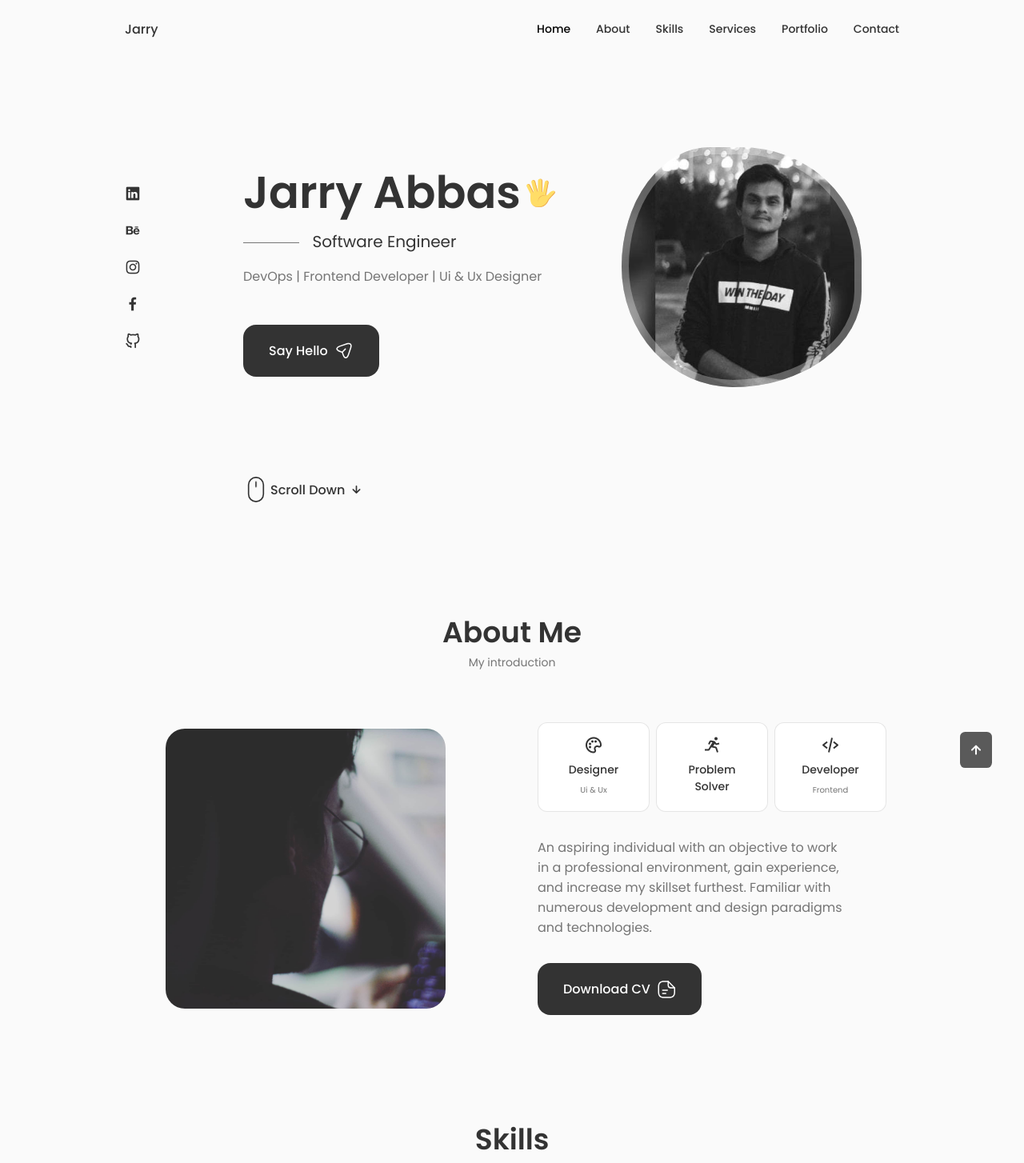
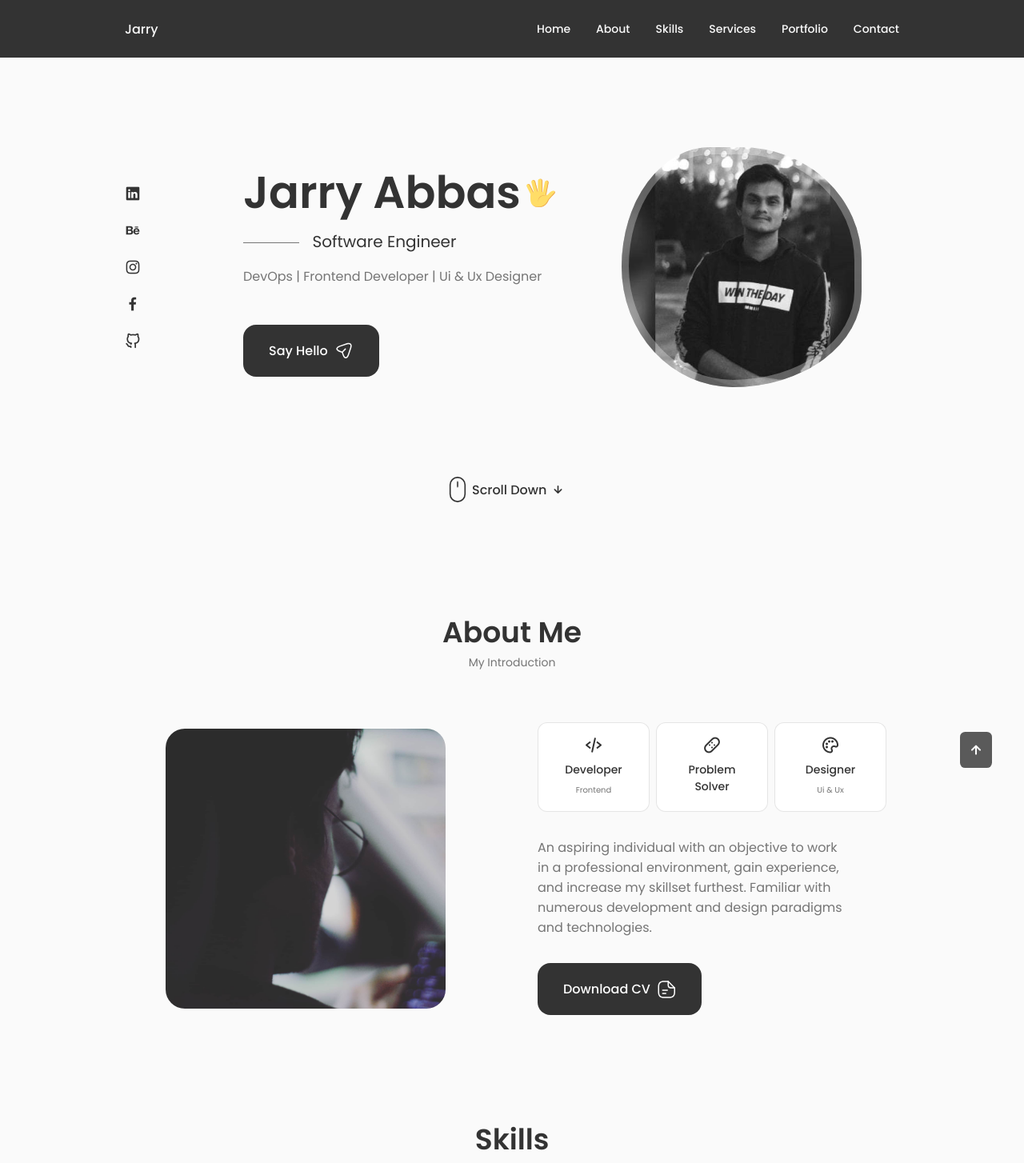
Before and after one commit to jarryabbas110/white-react-portfolio, a React (Create React App) app: page / in a window 1280 px wide. Shown: the top 1454 px of the page at 80% size. Built offline with nearby package versions, Linux system fonts and the light colour scheme.

Commit message:
nav bar changes

```diff
--- a/src/components/About.jsx
+++ b/src/components/About.jsx
@@ -9,7 +9,7 @@ const About = () => {
   return (
     <section className="about section" id='about'>
         <h2 className="section__title">About Me</h2>
-        <span className="section__subtitle">My introduction</span>
+        <span className="section__subtitle">My Introduction</span>
 
         <div className="about__container container grid">
             <img src={AboutImg} alt="myimg" className="about__img" />
--- a/src/components/Info.jsx
+++ b/src/components/Info.jsx
@@ -3,23 +3,24 @@ import React from 'react'
 const Info = () => {
   return (
     <div className="about__info grid">
-        <div className="about__box">
-            <i className="bx bx-palette  about__icon"></i>
-            <h3 className="about__title">Designer</h3>
-            <span className="about__subtitle">Ui & Ux</span>
-        </div>
-
-        <div className="about__box">
-            <i className="bx bx-run  about__icon"></i>
-            <h3 className="about__title">Problem Solver</h3>
-            {/* <span className="about__subtitle">48+ Projects</span> */}
-        </div>
 
         <div className="about__box">
             <i className="bx bx-code-alt  about__icon"></i>
             <h3 className="about__title">Developer</h3>
             <span className="about__subtitle">Frontend</span>
         </div>
+
+        <div className="about__box">
+            <i className="bx bx-band-aid  about__icon"></i>
+            <h3 className="about__title">Problem Solver</h3>
+            {/* <span className="about__subtitle">48+ Projects</span> */}
+        </div>
+
+        <div className="about__box">
+            <i className="bx bx-palette  about__icon"></i>
+            <h3 className="about__title">Designer</h3>
+            <span className="about__subtitle">Ui & Ux</span>
+        </div>
     </div>
   )
 }
--- a/src/components/Services.jsx
+++ b/src/components/Services.jsx
@@ -11,7 +11,7 @@ const Services = () => {
   return (
     <section className="services section" id="services">
         <h2 className="section__title">Services</h2>
-        <span className="section__subtitle">What I offer</span>
+        <span className="section__subtitle">What I Offer</span>
 
         <div className="services__container container grid">
             <div className="services__content">
--- a/src/components/header.css
+++ b/src/components/header.css
@@ -4,7 +4,7 @@
     top: 0;
     left: 0;
     z-index: var(--z-fixed);
-    background-color: var(--body-color);
+    background-color: var(--title-color);
 }
 
 .nav {
@@ -16,7 +16,7 @@
 }
 
 .nav__logo, .nav__toggle {
-        color: var(--title-color);
+        color: var(--body-color);
         font-weight: var(--font-medium);
 }
 
@@ -30,7 +30,7 @@
     flex-direction: column;
     align-items: center;
     font-size: var(--small-font-size);
-    color: var(--title-color);
+    color: var(--body-color);
     font-weight: var(--font-medium);
     transition: .3s;
 }
@@ -43,7 +43,7 @@
 /* active link */
 
 .active-link, .nav__link:hover {
-    color: var(--title-color-dark);
+    color: var(rgb(70, 70, 70));
     /* color: crimson ; */
 }
 
--- a/src/components/home.css
+++ b/src/components/home.css
@@ -86,7 +86,7 @@
 }
 
 .home__scroll {
-    margin-left: 9.25rem ;
+    margin-left: 25rem ;
 }
 
 .wheel {
```
